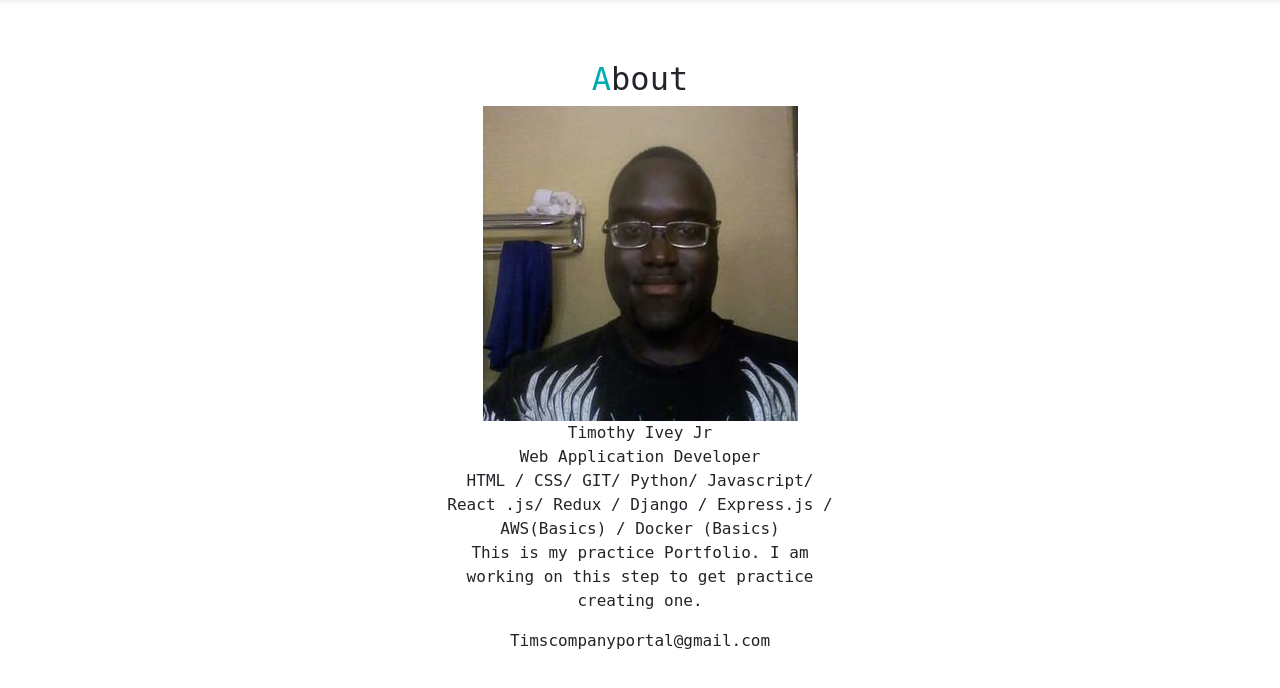
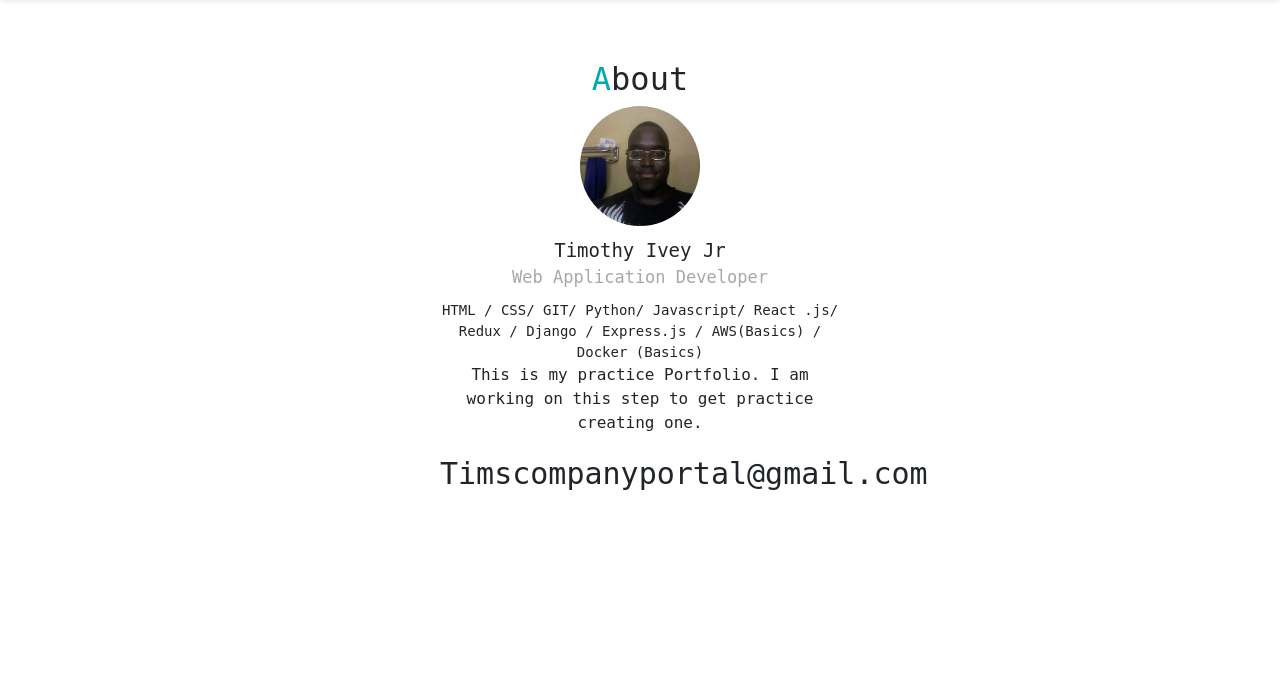
Before and after one commit to TimothyIveyJR/new-project, a PHP site: page / in a window 1280 px wide. Shown: the part 64-752 px from the top of the page. Run offline with PHP 8.4, Linux system fonts and the light colour scheme.

Commit message:
Added an About section, my profile picture, css styles for about section, and a description of what I do

```diff
--- a/style.css
+++ b/style.css
@@ -27,3 +27,30 @@ ABOUT
     max-width: 400px;
     text-align: center;
 }
+
+#about img{
+    border-radius: 50%;
+    width: 120px;
+    margin-bottom: 10px;
+}
+
+#about .name{
+    font-size: 19px;
+}
+
+#about .vocation{
+    font-size: 17px;
+    color: #A8A8AB;
+    margin-bottom: 10px;
+}
+
+#about .skills{
+    font-size: 14px;
+    color: #00abae
+    margin-bottom: 10px;
+}
+
+#about .email{
+    margin-top: 14px;
+    font-size: 30px;
+}
```
